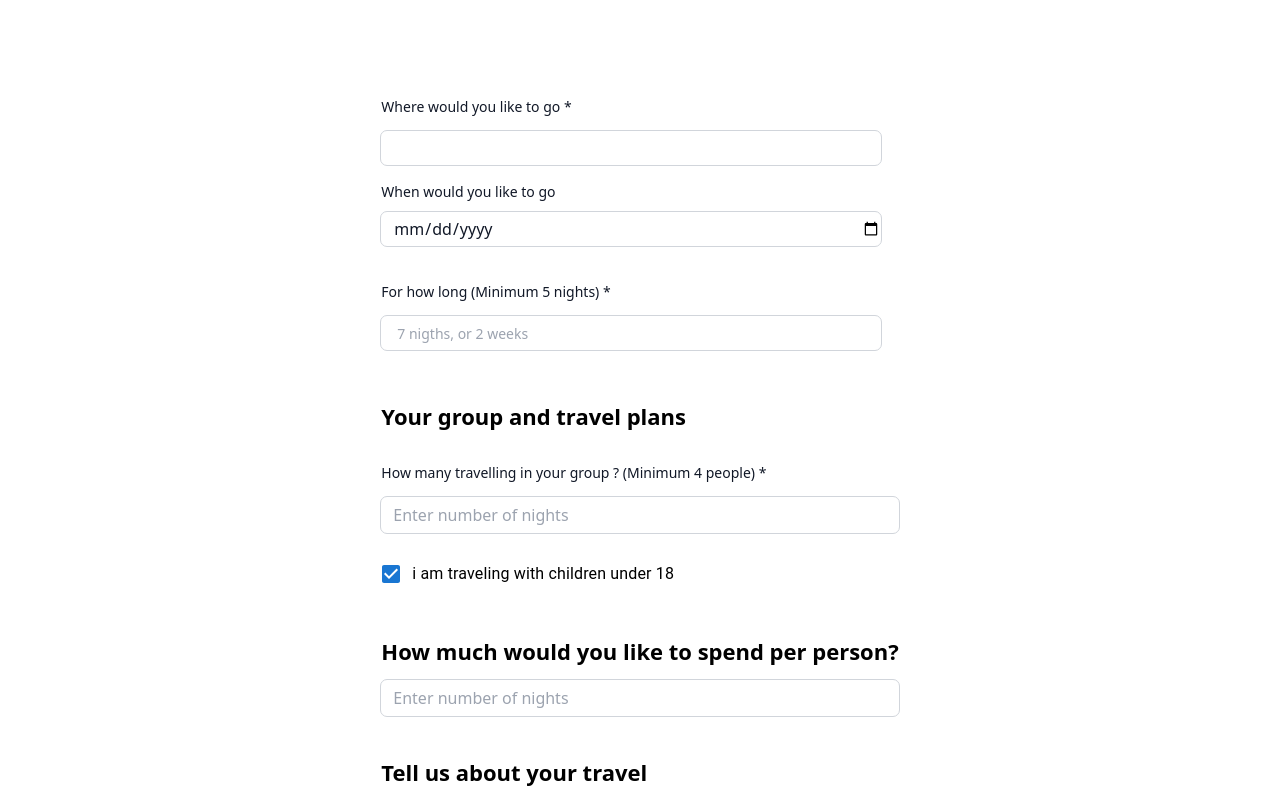
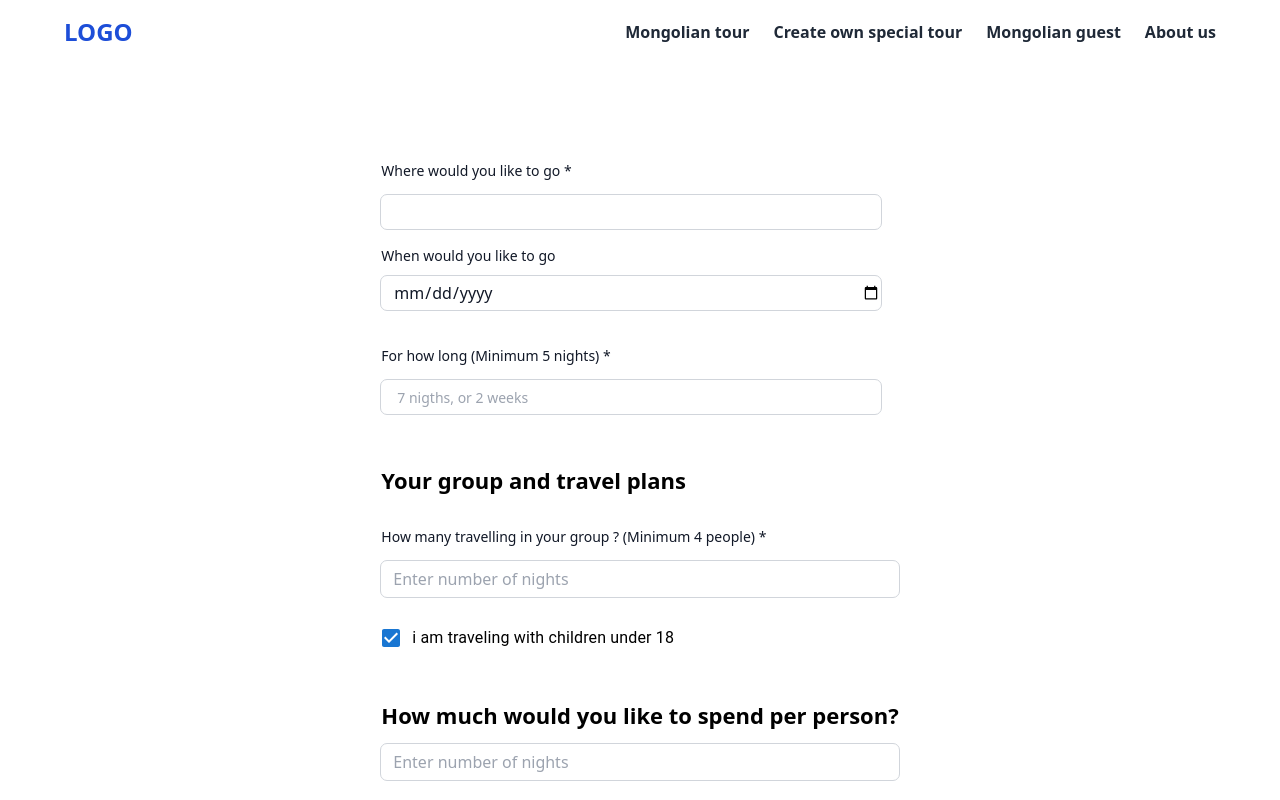
Before and after one commit to LEAP-MNG-1f/The-boys-TourWeb, a Next.js app in the folder front-end/: page /special-order in a window 1280 px wide. Shown: the top 800 px of the page. Built offline with nearby package versions, Linux system fonts and the light colour scheme.

Commit message:
header ,  view-all page hiisen

```diff
--- a/front-end/package.json
+++ b/front-end/package.json
@@ -20,6 +20,7 @@
     "react-dom": "18.x"
   },
   "devDependencies": {
+    "@types/node": "22.10.1",
     "eslint": "^8",
     "eslint-config-next": "15.0.4",
     "postcss": "^8",
--- a/front-end/src/app/page.jsx
+++ b/front-end/src/app/page.jsx
@@ -1,9 +1,9 @@
-import { HomePage } from "@/components/Homepage/Home";
+import Homepage from "@/components/Homepage/Home";
 
 export default function Home() {
   return (
     <div>
-      <HomePage />
+      <Homepage />
     </div>
   );
 }
--- a/front-end/src/app/special-order/page.jsx
+++ b/front-end/src/app/special-order/page.jsx
@@ -1,9 +1,13 @@
 import Specail from "@/components/head/Specialtour";
+import Footer from "@/components/Homepage/components/Footer";
+import { HeaderPart } from "@/components/Homepage/components/Header";
 
 export default function Home() {
   return (
     <div>
+      <HeaderPart />
       <Specail />
+      <Footer />
     </div>
   );
 }
--- /dev/null
+++ b/front-end/src/app/view-all-page/page.jsx
@@ -0,0 +1,9 @@
+import ViewallPage from "@/components/viewallpage/ViewAll";
+
+export default function Home() {
+  return (
+    <div>
+      <ViewallPage />
+    </div>
+  );
+}
--- a/front-end/src/components/Homepage/Home.jsx
+++ b/front-end/src/components/Homepage/Home.jsx
@@ -5,7 +5,7 @@ import { Hero } from "./components/Hero";
 import WorkingProcess from "./components/Process";
 import WalkDifference from "./components/Walk";
 
-export const HomePage = () => {
+export default function Homepage() {
   return (
     <div>
       <HeaderPart />
@@ -16,4 +16,4 @@ export const HomePage = () => {
       <Footer />
     </div>
   );
-};
+}
--- a/front-end/src/components/Homepage/components/Header.jsx
+++ b/front-end/src/components/Homepage/components/Header.jsx
@@ -1,14 +1,40 @@
 export const HeaderPart = () => {
   return (
-    <div className="flex justify-between px-[100px] py-[30px]">
-      <div>LOGO</div>
-      <div className="flex gap-[44px]">
-        <h1>Mongolian tour</h1>
-        <h1>Create own special tour</h1>
-        <h1>Mongolian guest</h1>
-        <h1>About us</h1>
-      </div>
-      <div></div>
+    <div>
+      <nav className="py-4 px-8">
+        <div className="flex items-center justify-between max-w-6xl mx-auto">
+          <div>
+            <button className="text-2xl font-extrabold text-blue-700 hover:text-[#FC8233] transition-colors duration-300">
+              LOGO
+            </button>
+          </div>
+          <div className="flex space-x-6">
+            {[
+              { text: "Mongolian tour", isBold: true },
+              { text: "Create own special tour", isBold: false },
+              { text: "Mongolian guest", isBold: false },
+              { text: "About us", isBold: false },
+            ].map((item, index) => (
+              <button
+                key={index}
+                className={`
+                text-gray-800
+                hover:text-[#FC8233]
+                font-semibold
+                hover:underline
+                transition-all
+                duration-300
+                ease-in-out
+                transform
+                hover:scale-105
+              `}
+              >
+                {item.text}
+              </button>
+            ))}
+          </div>
+        </div>
+      </nav>
     </div>
   );
 };
--- /dev/null
+++ b/front-end/src/components/viewallpage/ViewAll.jsx
@@ -0,0 +1,17 @@
+import Footer from "../Homepage/components/Footer";
+import TravelCards from "./components/TravelCards";
+import ViewAllPicture from "./components/ViewAllPicture";
+
+const { HeaderPart } = require("../Homepage/components/Header");
+
+const ViewallPage = () => {
+  return (
+    <div>
+      <HeaderPart />
+      <ViewAllPicture />
+      <TravelCards />
+      <Footer />
+    </div>
+  );
+};
+export default ViewallPage;
--- /dev/null
+++ b/front-end/src/components/viewallpage/card/card.jsx
@@ -0,0 +1,24 @@
+const TourCard = ({ image, description, price, date }) => {
+  return (
+    <div className="w-[270px] h-[340px] pt-[50px] ">
+      <div className="relative">
+        <img
+          className="w-full h-[240px] object-cover rounded-[24px] shadow-md"
+          src={image}
+          alt={description}
+        />
+        <div className="absolute bottom-4 left-4 flex items-center gap-[100px] font-bold  bg-opacity-50 text-white px-3 py-2 rounded-lg">
+          <div>
+            <h2 className="text-sm font-medium">{description}</h2>
+            <h2 className="font-light">{date}</h2>
+          </div>
+          <div>
+            <h2>{price}</h2>
+          </div>
+        </div>
+      </div>
+    </div>
+  );
+};
+
+export default TourCard;
--- /dev/null
+++ b/front-end/src/components/viewallpage/components/TravelCards.jsx
@@ -0,0 +1,49 @@
+import TourCard from "../card/card";
+
+const TravelCards = () => {
+  return (
+    <div className="flex gap-12 justify-center">
+      <TourCard
+        image={
+          "https://www.stepperiders.mn/public/storage/scJB23uf9SGsD1kzSparTueVnLzkzgRlOM2pyJVM.jpg"
+        }
+        description={"Lorem ipsume"}
+        price={"100$"}
+        date={"2025-10-02"}
+      />
+      <TourCard
+        image={
+          "https://www.discovermongolia.mn/uploads/Gall-Central-shireet-lake.jpg"
+        }
+        description={"Lorem ipsume"}
+        price={"100$"}
+        date={"2025-10-02"}
+      />
+      <TourCard
+        image={
+          "https://natureconservancy-h.assetsadobe.com/is/image/content/dam/tnc/nature/en/photos/t/n/tnc_46175181_Full.jpg?crop=0%2C233%2C4000%2C2200&wid=4000&hei=2200&scl=1.0"
+        }
+        description={"Lorem ipsume"}
+        price={"100$"}
+        date={"2025-10-02"}
+      />
+      <TourCard
+        image={
+          "https://news.mn/en/wp-content/uploads/sites/3/2022/05/Orkhon-waterfall-Orkhon-valley-Mongolia.jpg"
+        }
+        description={"Lorem ipsume"}
+        price={"100$"}
+        date={"2025-10-02"}
+      />
+      <TourCard
+        image={
+          "https://good-nature-blog-uploads.s3.amazonaws.com/uploads/2013/10/Camp.jpg"
+        }
+        description={"Lorem ipsume"}
+        price={"100$"}
+        date={"2025-10-02"}
+      />
+    </div>
+  );
+};
+export default TravelCards;
--- /dev/null
+++ b/front-end/src/components/viewallpage/components/ViewAllPicture.jsx
@@ -0,0 +1,51 @@
+"use client";
+import React, { useState, useEffect } from "react";
+
+const ViewAllPicture = () => {
+  const slides = [
+    {
+      imageUrl:
+        "https://cdn.bookatrekking.com/data/images/2019/08/gobi-desert-new.webp",
+    },
+    {
+      imageUrl:
+        "https://cdn.mongolia-guide.com/generated/aimag/yB5tmMud3F7rJsh124LfK4ML8rLIdCKXHqTaw3tX_1920_1000.jpeg",
+    },
+    {
+      imageUrl:
+        "https://www.stepperiders.mn/public/storage/scJB23uf9SGsD1kzSparTueVnLzkzgRlOM2pyJVM.jpg",
+    },
+  ];
+
+  const [currentIndex, setCurrentIndex] = useState(0);
+
+  useEffect(() => {
+    const interval = setInterval(() => {
+      setCurrentIndex((prevIndex) => (prevIndex + 1) % slides.length);
+    }, 4000);
+
+    return () => clearInterval(interval);
+  }, [slides.length]);
+
+  return (
+    <div className="container mx-auto relative overflow-hidden rounded-[15px] shadow-lg h-[65vh]">
+      <div
+        className="w-full h-full bg-cover bg-center"
+        style={{ backgroundImage: `url(${slides[currentIndex].imageUrl})` }}
+      >
+        <div className="absolute inset-0 bg-black bg-opacity-40"></div>
+
+        <div className="absolute inset-0 flex flex-col justify-center items-start px-8 md:px-16 lg:px-24 text-white">
+          <div className="pt-[50px]">
+            <h1 className="text-5xl font-bold mb-4">
+              {slides[currentIndex].title}
+            </h1>
+          </div>
+          <p className="text-lg mb-6">{slides[currentIndex].description}</p>
+        </div>
+      </div>
+    </div>
+  );
+};
+
+export default ViewAllPicture;
```
Also changed, not shown: 1 other file (tests, documents, lock files or other folders).
